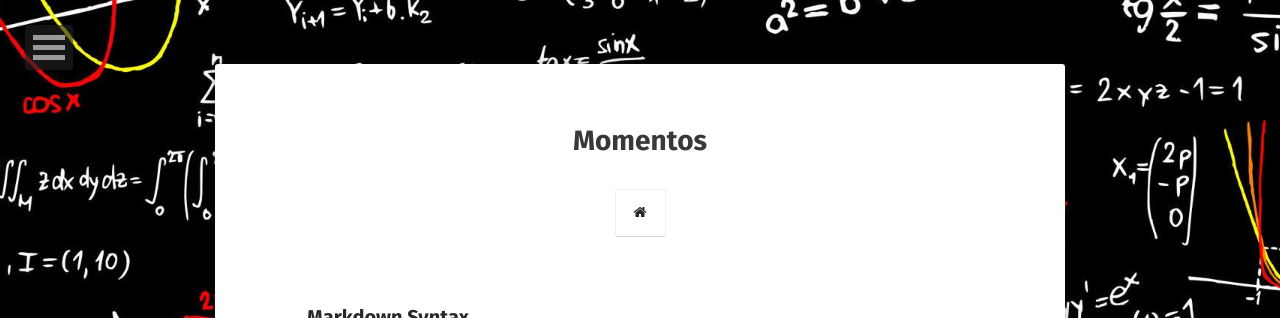
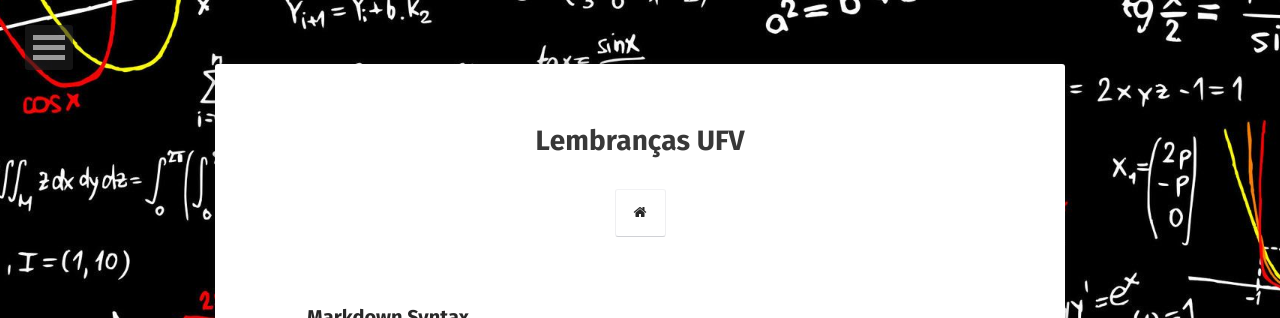
Before and after one commit to julialmartins/julialmartins.github.io, a Jekyll site: the page built from posts/index.md, in a window 1280 px wide. Shown: the top 318 px of the page. Built offline with Jekyll 4.4.1, drawn with Linux system fonts in a browser that asks for light colours; some web fonts are replaced.

Commit message:
lembrancas

```diff
--- a/posts/index.md
+++ b/posts/index.md
@@ -1,6 +1,6 @@
 ---
 layout: post-list
-title: Momentos
+title: Lembranças UFV
 excerpt: "A List of Posts"
 comments: false
 ---
```
